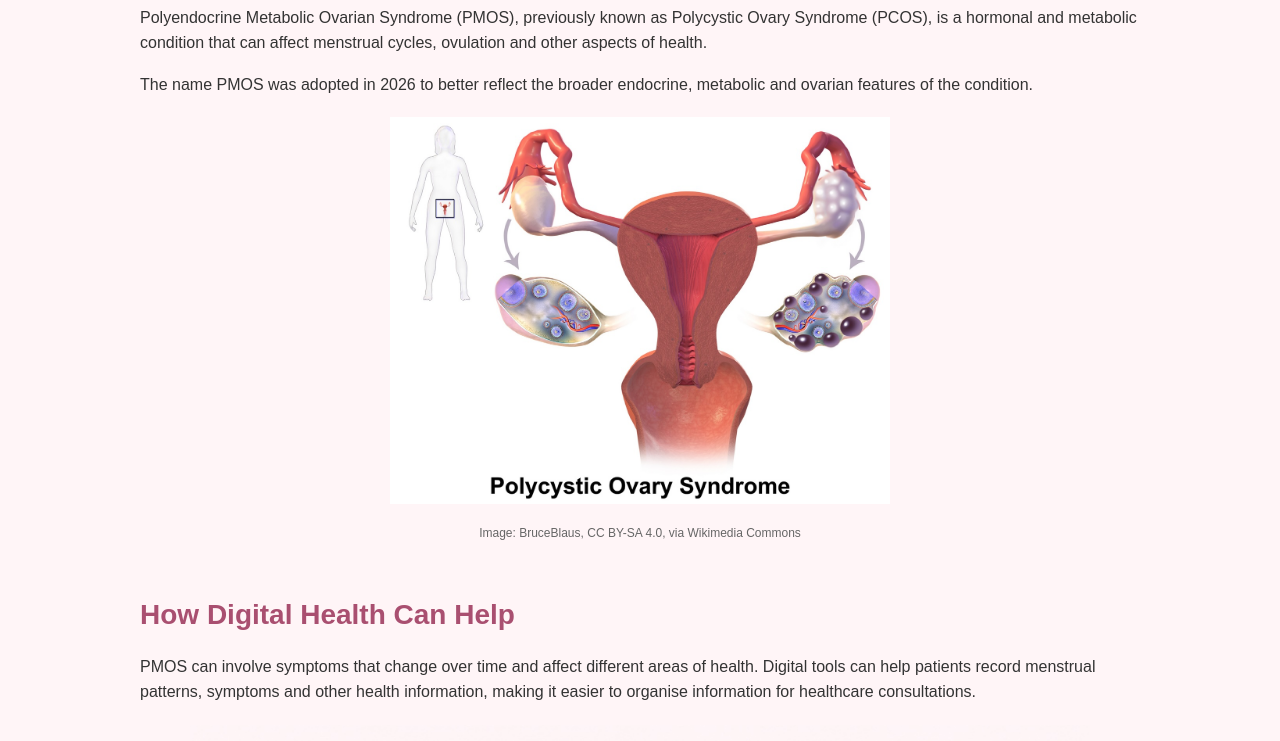
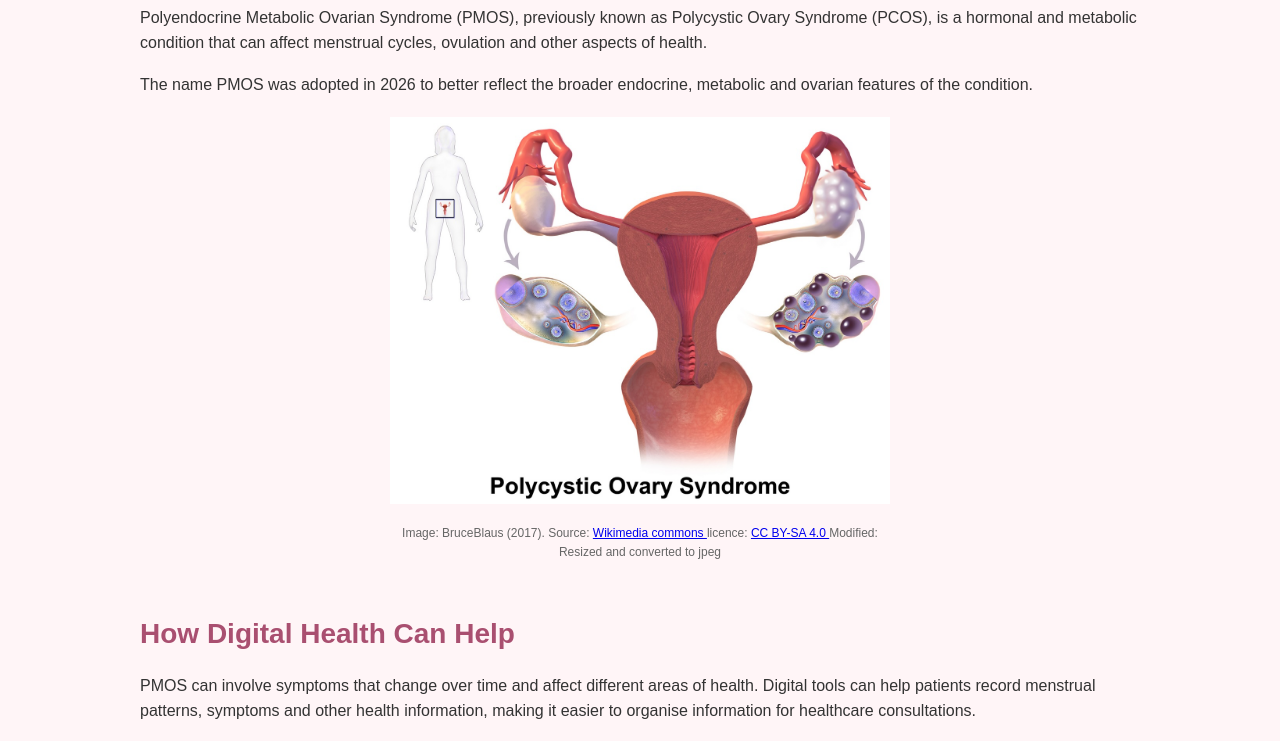
Before and after one commit to Abby-gal/womens-digital-health, a plain HTML site: page pmos.html in a window 1280 px wide. Shown: the part 282-1023 px from the top of the page. Drawn offline with Linux system fonts and the light colour scheme.

Commit message:
licences and links added

```diff
--- a/pmos.html
+++ b/pmos.html
@@ -34,7 +34,16 @@
                         alt="Illustration of the uterus and ovaries showing features associated with PMOS"
                         width="1280"
                         height="989">
-                         <p class="image-credit"> Image: BruceBlaus, CC BY-SA 4.0, via Wikimedia Commons</p>
+                         <p class="image-credit">
+                           Image: BruceBlaus (2017).
+                           Source:
+                           <a href="https://commons.wikimedia.org/wiki/File:PCOS_(Part_2).png">Wikimedia commons
+                        </a>
+                        licence:
+                         <a href="https://creativecommons.org/licenses/by-sa/4.0/">CC BY-SA 4.0
+                        </a>
+                        Modified: Resized and converted to jpeg
+                         </p>
 
                             <h2> How Digital Health Can Help</h2>
                             <p>PMOS can involve symptoms that change over time and affect different areas of health. Digital tools can help patients record menstrual patterns, symptoms and other health information, making it easier to organise information for healthcare consultations.
```
Also changed, not shown: endometriosis.html (+9 -1 lines), fibroids.html (+10 -2 lines).
